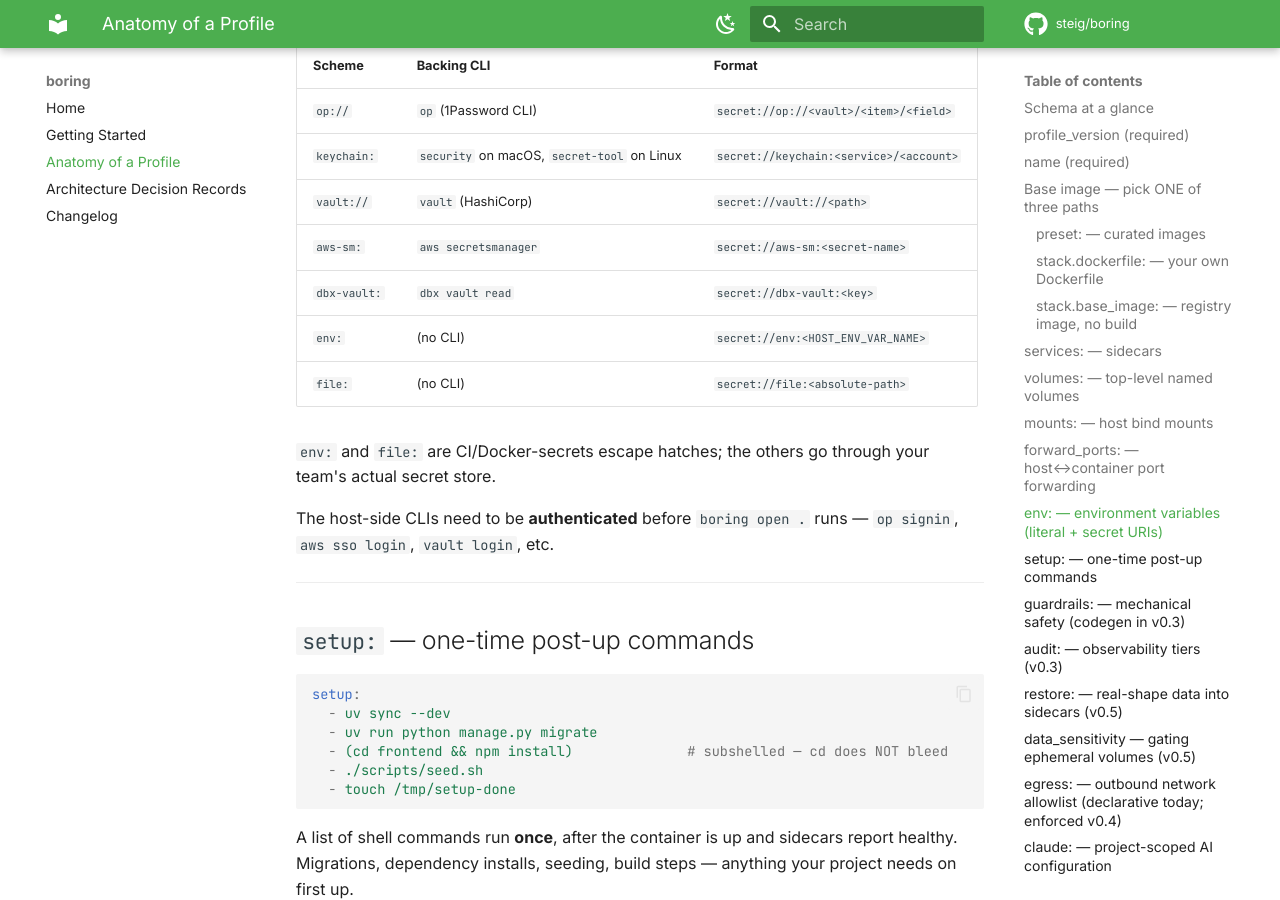
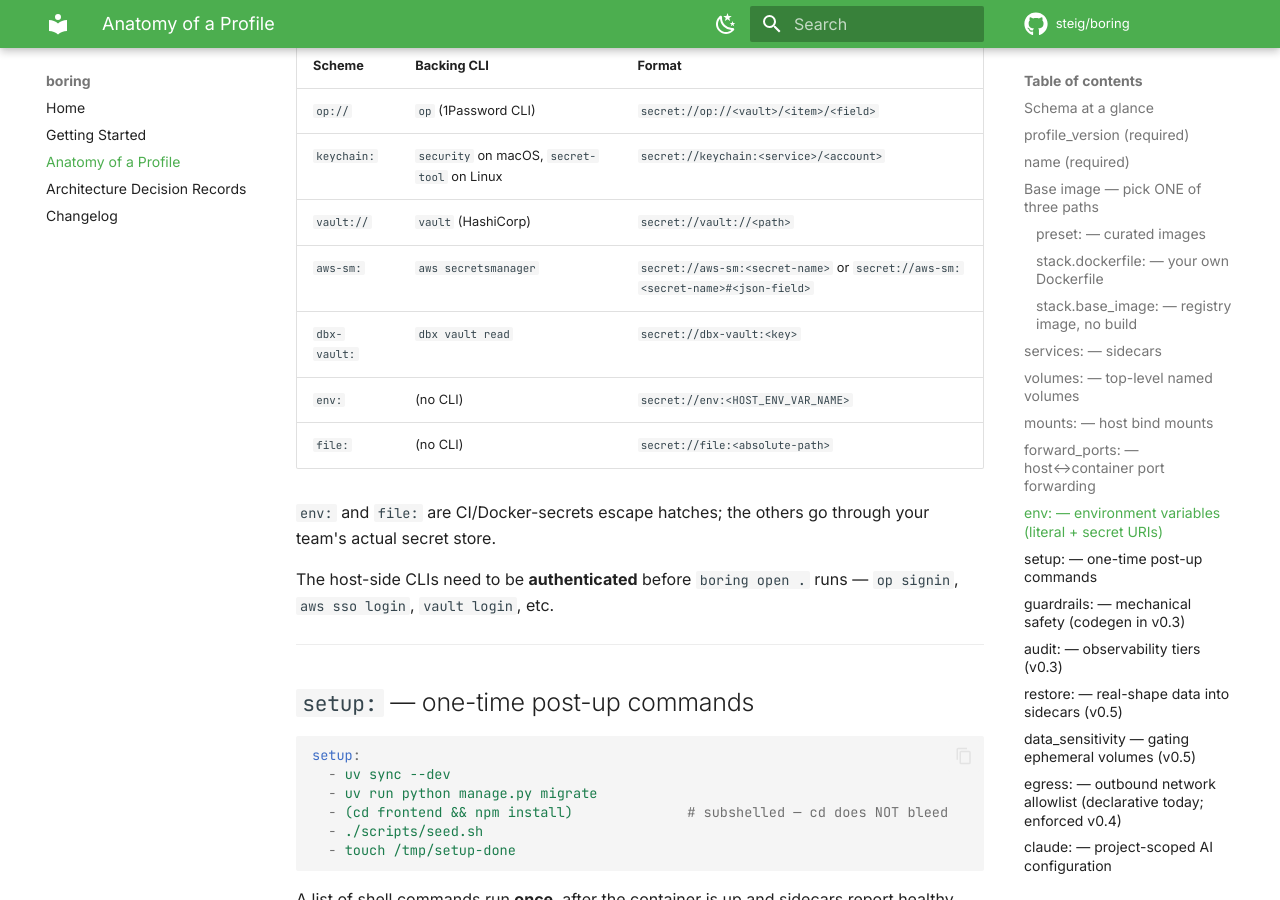
Before and after one commit to steig/boring, an MkDocs documentation site: the page built from docs/profile-reference.md, in a window 1280 px wide and 900 px high, scrolled down 6634 px. Built offline with MkDocs 1.6.1 and Material for MkDocs 9.7.7, drawn with Linux system fonts in a browser that asks for light colours; comment, search, counter and statistics services are not loaded.

Commit message:
fix: harden secret resolution + escape compose literal env (#3)
* fix(compose): escape $ and special chars in literal env values

Literal env values were spliced into the generated docker-compose.yml as
`KEY: "value"` by raw string interpolation. Two latent corruptions:

- Docker Compose runs ${VAR}/$VAR interpolation over the file, so a literal
  value containing $ (DSNs, passwords) was mangled — $$ is the escape.
- Embedded ", \, or newlines broke the YAML scalar outright.

Emit via jq tojson (valid YAML, since YAML is a JSON superset) after doubling
every $, and tostring-coerce non-string literals. Output is byte-identical
for plain values; only $-bearing / special-char values change. Applies to
both the dev service and sidecar env blocks. Surfaced by ARD-0034 (#4).

Co-Authored-By: Claude Opus 4.8 (1M context) <noreply@anthropic.com>

* fix(open): keep resolver stderr out of secret values; guard empty

_cmd_open_resolve_secrets captured secret_resolve with 2>&1, so any warning a
store CLI (aws/op/vault) prints to stderr was folded into the secret value
(e.g. corrupting a DB password). Drop 2>&1 — the resolver's stderr should
reach the user's terminal — and add the empty-value guard that the run path
already had, so a misconfigured secret fails loud instead of injecting KEY=.
Surfaced by ARD-0034 (#5).

Co-Authored-By: Claude Opus 4.8 (1M context) <noreply@anthropic.com>

* feat(secrets): add aws-sm:<id>#<field> JSON field selector

AWS Secrets Manager secrets are conventionally JSON blobs, but the aws-sm:
scheme returned the whole SecretString with no way to pull one field (vault://
already supports /field). Add an optional #<field> suffix that parses the
SecretString as JSON and extracts the key. '#' is the delimiter because ARNs
contain ':' and '/'. Surfaced by ARD-0034 (#6).

Co-Authored-By: Claude Opus 4.8 (1M context) <noreply@anthropic.com>

* test(secrets): add secret_resolve smoke coverage

There was no test for secret_resolve. Cover the new aws-sm field selector
(aws stubbed on PATH), plus the env:/file:/unknown-scheme paths. No external
services; skips (77) without jq.

Co-Authored-By: Claude Opus 4.8 (1M context) <noreply@anthropic.com>

---------

Co-authored-by: Claude Opus 4.8 (1M context) <noreply@anthropic.com>

```diff
--- a/docs/profile-reference.md
+++ b/docs/profile-reference.md
@@ -257,7 +257,7 @@ Seven URI schemes are supported. Pick whichever matches your team's secret store
 | `op://` | `op` (1Password CLI) | `secret://op://<vault>/<item>/<field>` |
 | `keychain:` | `security` on macOS, `secret-tool` on Linux | `secret://keychain:<service>/<account>` |
 | `vault://` | `vault` (HashiCorp) | `secret://vault://<path>` |
-| `aws-sm:` | `aws secretsmanager` | `secret://aws-sm:<secret-name>` |
+| `aws-sm:` | `aws secretsmanager` | `secret://aws-sm:<secret-name>` or `secret://aws-sm:<secret-name>#<json-field>` |
 | `dbx-vault:` | `dbx vault read` | `secret://dbx-vault:<key>` |
 | `env:` | (no CLI) | `secret://env:<HOST_ENV_VAR_NAME>` |
 | `file:` | (no CLI) | `secret://file:<absolute-path>` |
```
Also changed, not shown: 4 other files.
